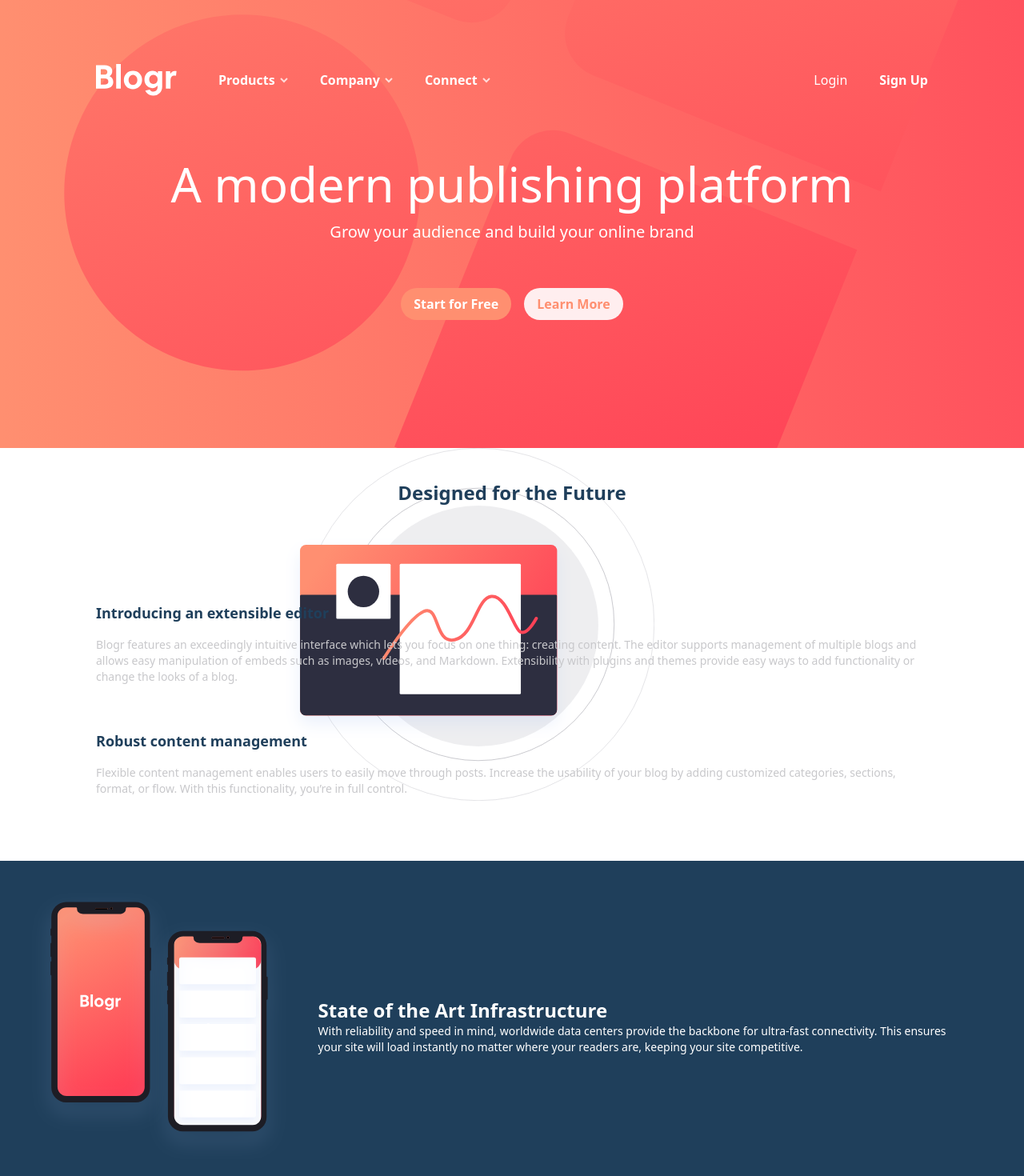
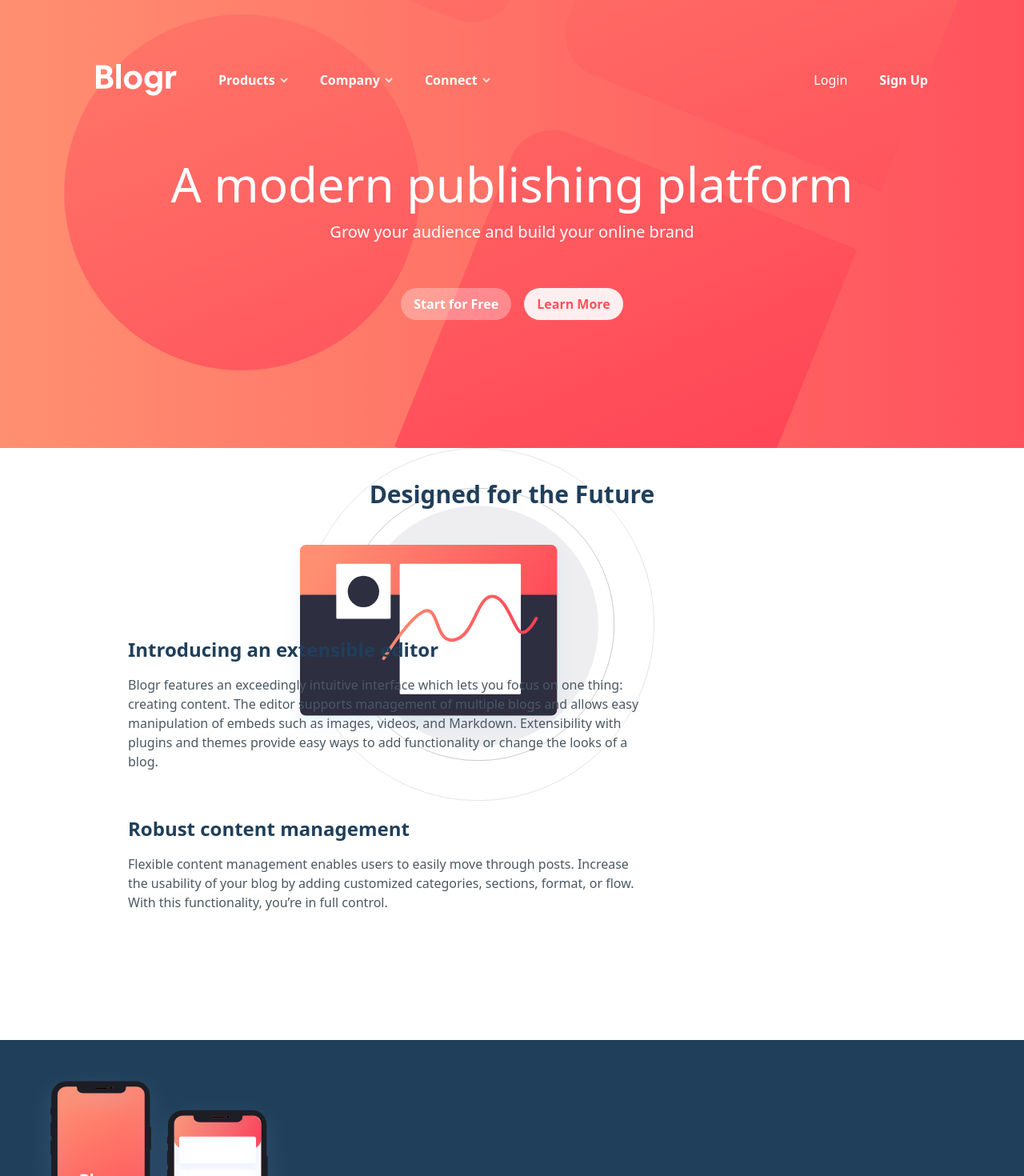
Before and after one commit to lavollmer/blogr-landingpage-lauradev, a React (Vite) app: page / in a window 1280 px wide. Shown: the top 1470 px of the page at 80% size. Built offline with nearby package versions, Linux system fonts and the light colour scheme.

Commit message:
styling the future section in the body

```diff
--- a/src/App.css
+++ b/src/App.css
@@ -3,4 +3,7 @@
     background-size: 140% auto;
     background-position: center -800px;
     background-repeat: no-repeat;
+    padding: 4rem 10rem;
+    text-align: center;
+    border-bottom-left-radius: 5rem;
   }
--- a/src/components/Future.tsx
+++ b/src/components/Future.tsx
@@ -2,7 +2,7 @@ import IllustrationEditor from "../assets/illustration-editor-desktop.svg";
 
 const Future = () => {
   return (
-    <div className="relative flex flex-col text-overpass z-10 w-full">
+    <div className="relative flex flex-col text-overpass z-10">
       <div className="absolute z-0 right-0 top-0">
         <img
           src={IllustrationEditor}
@@ -11,30 +11,29 @@ const Future = () => {
         />
       </div>
       <div className="flex flex-row justify-center text-center pt-10">
-        <h1 className="flex flex-row justify-center text-very-dark-blue font-bold text-center text-2xl">
+        <h1 className="flex flex-row justify-center text-very-dark-blue font-bold text-center text-3xl">
           Designed for the Future
         </h1>
       </div>
-      <div className="flex flex-row items-center justify-center space-x-4 m-10 z-10">
-        <div className="flex flex-col space-y-4 m-10">
-          <div className="flex flex-col space-y-4 m-10">
-            <h2 className="font-bold text-very-dark-blue text-lg">
+      <div className="flex flex-col space-y-4 text-left z-10 w-1/2 h-1/2 m-40">
+        <div className="flex flex-col text-left space-y-4">
+          <h2 className="font-bold text-very-dark-blue text-2xl">
             Introducing an extensible editor
           </h2>
-            <p className="text-sm text-left text-grayish-blue">
+          <p className="text-md text-left text-very-dark-grayish-blue">
             Blogr features an exceedingly intuitive interface which lets you
-              focus on one thing: creating content. The editor supports
-              management of multiple blogs and allows easy manipulation of
-              embeds such as images, videos, and Markdown. Extensibility with
-              plugins and themes provide easy ways to add functionality or
-              change the looks of a blog.
+            focus on one thing: creating content. The editor supports management
+            of multiple blogs and allows easy manipulation of embeds such as
+            images, videos, and Markdown. Extensibility with plugins and themes
+            provide easy ways to add functionality or change the looks of a
+            blog.
           </p>
         </div>
-          <div className="flex flex-col space-y-4 m-10">
-            <h2 className="font-bold text-very-dark-blue text-lg">
+        <div className="flex flex-col text-left space-y-4 pt-10">
+          <h2 className="font-bold text-very-dark-blue text-2xl">
             Robust content management
           </h2>
-            <p className="text-sm text-left text-grayish-blue">
+          <p className="text-md text-left text-very-dark-grayish-blue">
             Flexible content management enables users to easily move through
             posts. Increase the usability of your blog by adding customized
             categories, sections, format, or flow. With this functionality,
@@ -43,7 +42,6 @@ const Future = () => {
         </div>
       </div>
     </div>
-    </div>
   );
 };
 
--- a/src/components/Header.tsx
+++ b/src/components/Header.tsx
@@ -3,7 +3,7 @@ import "../index.css";
 
 const Header = () => {
   return (
-    <div className="relative text-white text-center pl-20 pr-20 pt-10 rounded-b-lg">
+    <div className="relative text-white text-center pl-20 pr-20 pt-10 rounded-[100px]">
       <div className="absolute inset-0 bg-gradient-to-r from-very-light-red to-gradient-light-red"></div>
       <div className="absolute inset-0 bg-header-texture"></div>
       <div className="relative z-10">
@@ -19,12 +19,12 @@ const Header = () => {
           </div>
           <div className="flex flex-row justify-center text-center space-x-4 pt-10">
             <div className="flex flex-row justify-center items-center rounded-full">
-              <button className="bg-very-light-red text-white font-bold py-2 px-4 rounded-full">
+              <button className="bg-white bg-opacity-30 text-white font-bold py-2 px-4 rounded-full">
                 Start for Free
               </button>
             </div>
             <div className="flex flex-row justify-center items-center rounded-full">
-              <button className="bg-white bg-opacity-90 text-very-light-red font-bold py-2 px-4 rounded-full">
+              <button className="bg-white bg-opacity-90 text-gradient-light-red font-bold py-2 px-4 rounded-full">
                 Learn More
               </button>
             </div>
--- a/tailwind.config.js
+++ b/tailwind.config.js
@@ -11,6 +11,7 @@ export default {
         "grayish-blue": "hsl(240, 2%, 79%)",
         "very-dark-bluish": "hsl(207, 13%, 34%)",
         "very-dark-black-blue": "hsl(240, 10%, 16%)",
+        "very-dark-grayish-blue": "hsl(207, 13%, 34%)",
       },
       fontFamily: {
         overpass: ["overpass", "sans-serif"],
```
Lines whose indentation alone changed are shown as unchanged.
